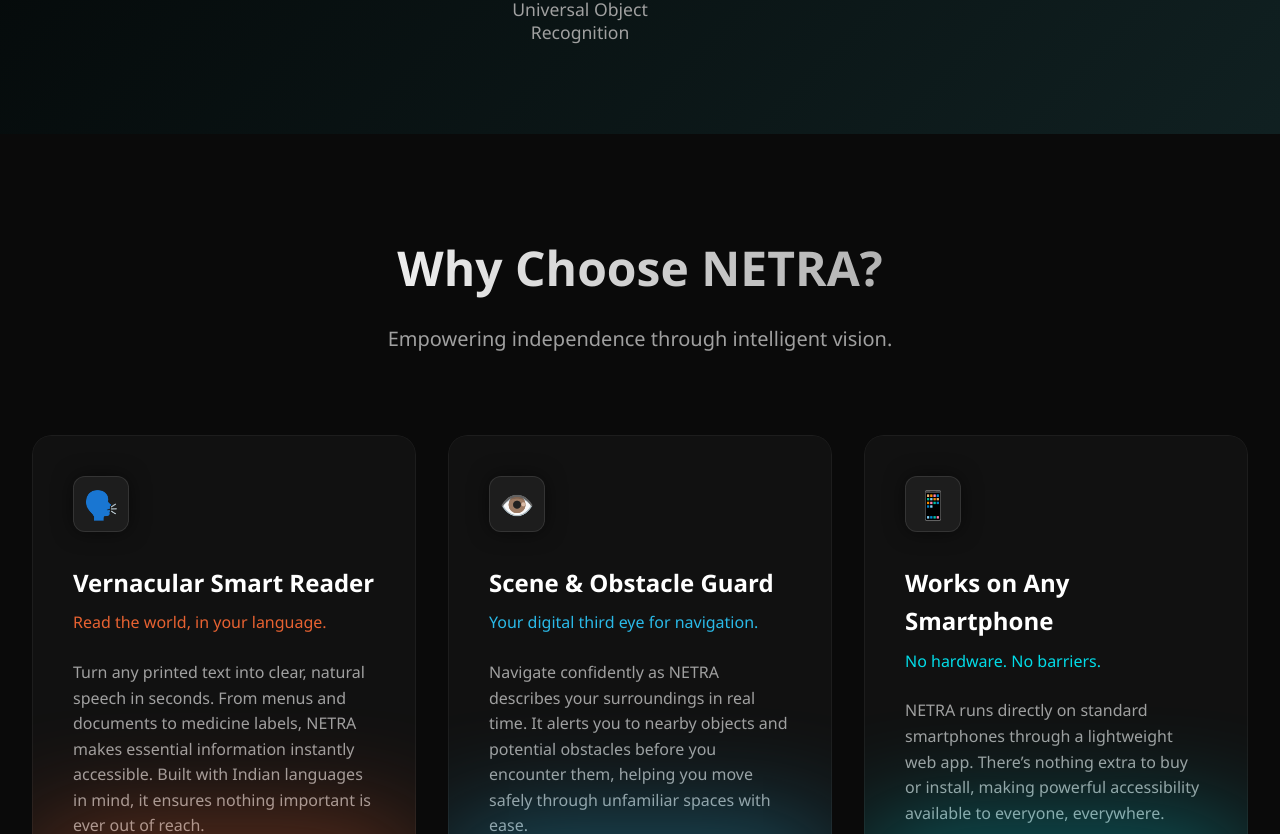
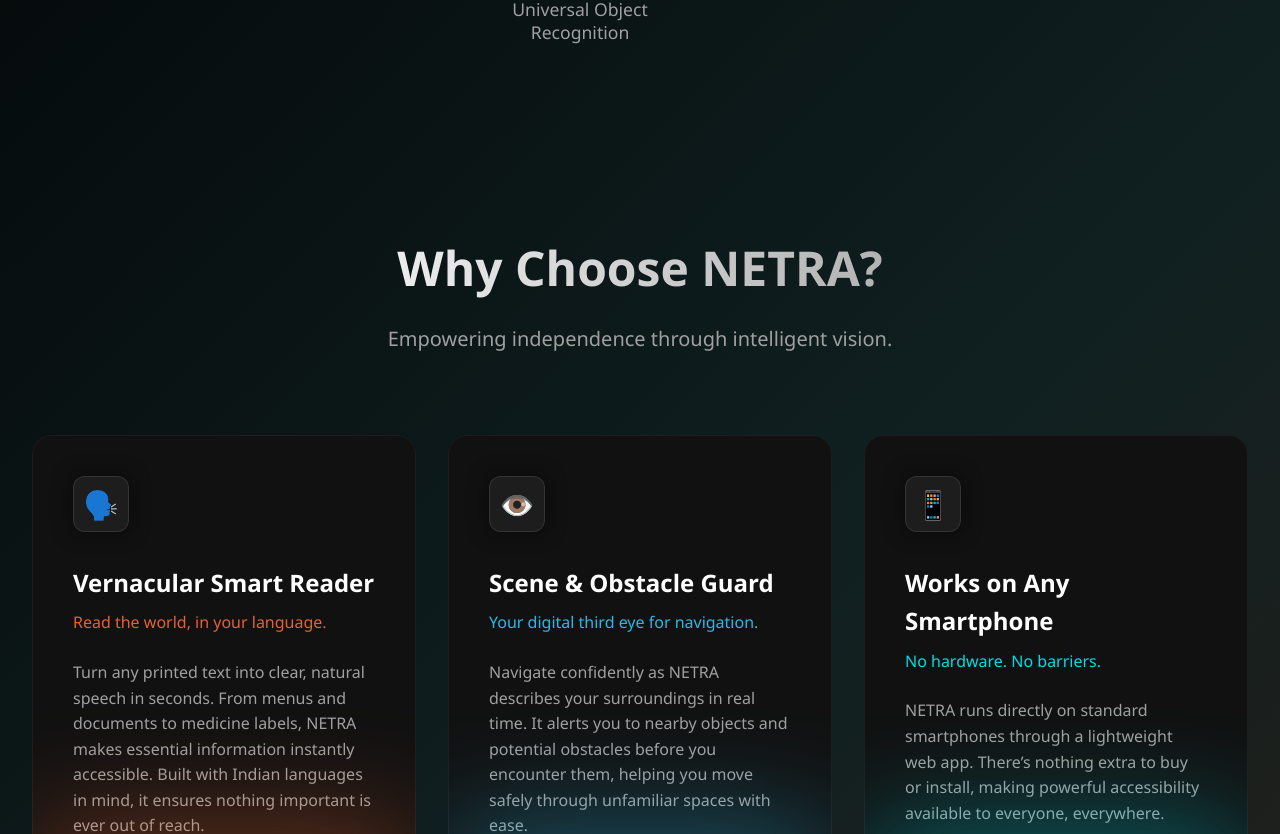
Before and after one commit to Tarun-1009/NETRA, a React (Vite) app: page / in a window 1280 px wide. Shown: the part 749-1583 px from the top of the page. Built offline with nearby package versions, Linux system fonts and the light colour scheme.

Commit message:
changing backgroud colour of features section

```diff
--- a/src/components/landing/Features.css
+++ b/src/components/landing/Features.css
@@ -12,7 +12,6 @@
 }
 
 .features-section {
-    background-color: var(--bg-dark);
     color: var(--text-main);
     padding: 6rem 2rem;
     position: relative;
```
